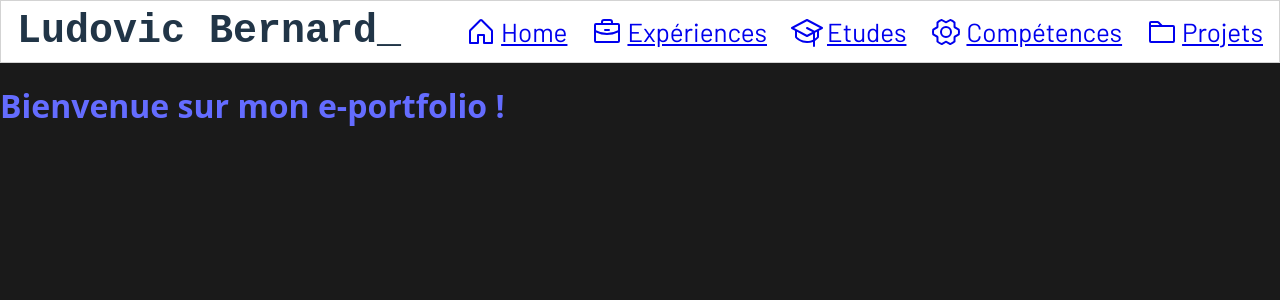
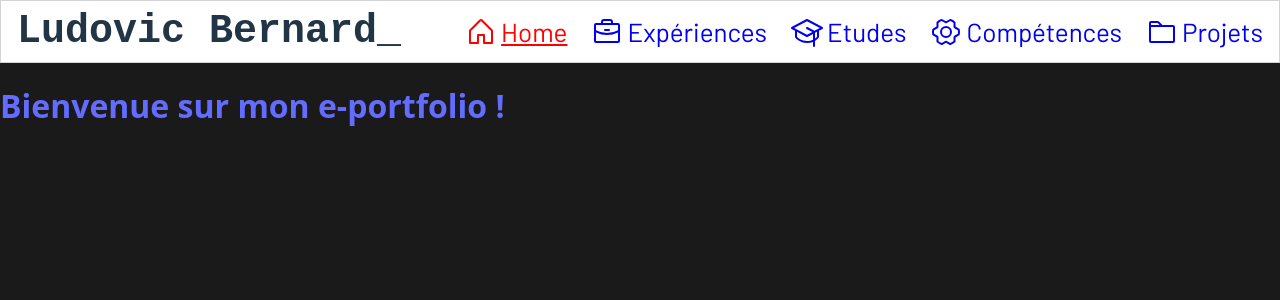
Before and after one commit to djylorias/e-portfolio, a React (Vite) app: page / in a window 1280 px wide. Shown: the top 300 px of the page. Built offline with nearby package versions, Linux system fonts and the light colour scheme.

Commit message:
Set active css class on navlink

```diff
--- a/css/header/navbar.css
+++ b/css/header/navbar.css
@@ -7,13 +7,25 @@
     font-family: Barlow, sans-serif;
     gap: 24px;
     font-size: 26px;
-
+    color: var(--main-color);
 }
 
 .navlink
 {
     display: flex;
     gap: 4px;
+    text-decoration: none;
+}
+
+.navlink:hover
+{
+    text-decoration: underline;
+}
+
+.navlink.active
+{
+    color: red;
+    text-decoration: underline;
 }
 
 .navlink_title
--- a/css/main.css
+++ b/css/main.css
@@ -1,10 +1,17 @@
 @import url(header/header.css);
+
+:root
+{
+    --header-bg-color: white;
+    --main-bg-color: #1a1a1a;
+    --main-color: #646cff;
+}
 
 body
 {
     font-family: system-ui, Avenir, Helvetica, Arial, sans-serif;
     margin: 0;
     padding: 0;
-    background-color: #1a1a1a;
-    color: #646cff;
+    background-color: var(--main-bg-color);
+    color: var(--main-color);
 }
--- a/src/components/header/Navbar.tsx
+++ b/src/components/header/Navbar.tsx
@@ -5,23 +5,23 @@ function Navbar() {
 
     return (
         <div className="navbar">
-            <NavLink to={"/"} className={"navlink"}>
+            <NavLink to={"/"} discover="none" className={"navlink"}>
                 <House size={32} />
                 <span className="navlink_title">Home</span>
             </NavLink>
-            <NavLink to={"/experience"} className={"navlink"}>
+            <NavLink to={"/experience"} discover="none" className={"navlink"}>
                 <Briefcase size={32} />
                 <span className="navlink_title">Expériences</span>
             </NavLink>
-            <NavLink to={"/studies"} className={"navlink"}>
+            <NavLink to={"/studies"} discover="none" className={"navlink"}>
                 <GraduationCap size={32} />
                 <span className="navlink_title">Etudes</span>
             </NavLink>
-            <NavLink to={"/skills"} className={"navlink"}>
+            <NavLink to={"/skills"} discover="none" className={"navlink"}>
                 <GearSix size={32} />
                 <span className="navlink_title">Compétences</span>
             </NavLink>
-            <NavLink to={"/projects"} className={"navlink"}>
+            <NavLink to={"/projects"} discover="none" className={"navlink"}>
                 <Folder size={32} />
                 <span className="navlink_title">Projets</span>
             </NavLink>
```
